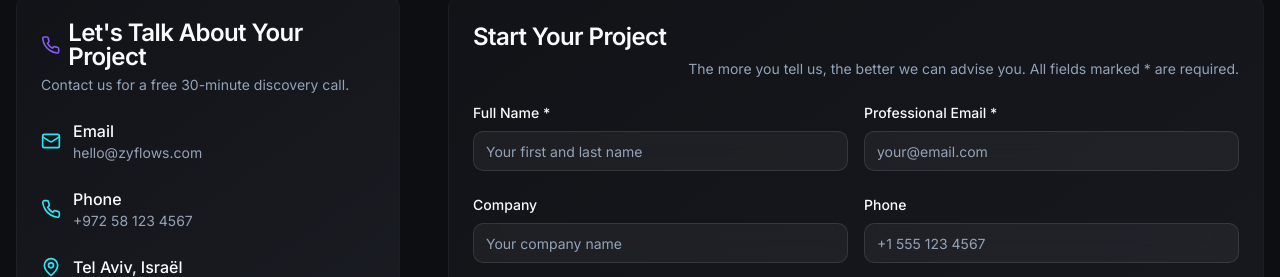
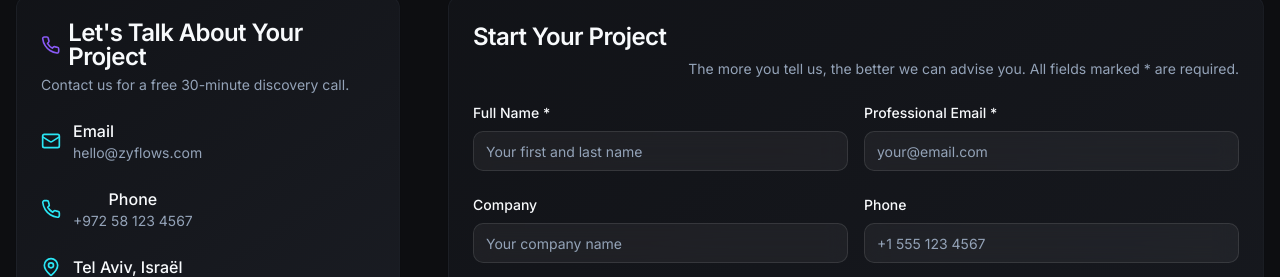
Before and after one commit to ZyFlows/zyflows-web-craft, a React (Vite) app: page / in a window 1280 px wide. Shown: the part 7542-7819 px from the top of the page. Built offline with nearby package versions, Linux system fonts and the light colour scheme.

Commit message:
Visual edit in Lovable
Edited UI in Lovable

```diff
--- a/src/components/sections/Contact.tsx
+++ b/src/components/sections/Contact.tsx
@@ -107,7 +107,7 @@ const Contact = () => {
                 <div className="flex items-center gap-3">
                   <Phone className="h-5 w-5 text-accent" />
                   <div>
-                    <div className="font-medium">{t('contact.phone')}</div>
+                    <div className="font-medium text-center">{t('contact.phone')}</div>
                     <div className="text-sm text-muted-foreground">+972 58 123 4567</div>
                   </div>
                 </div>
```
